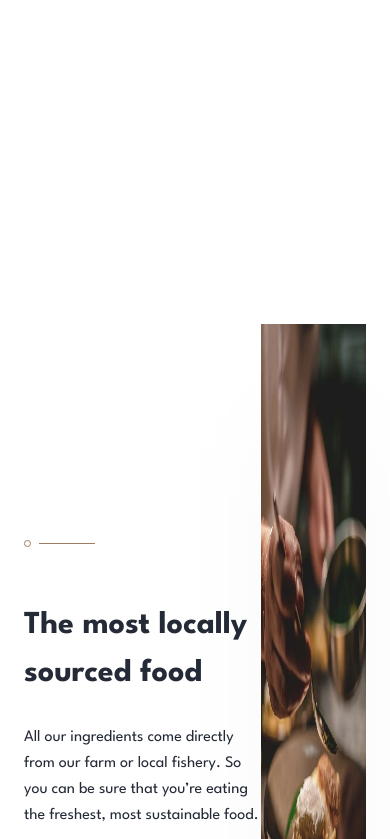
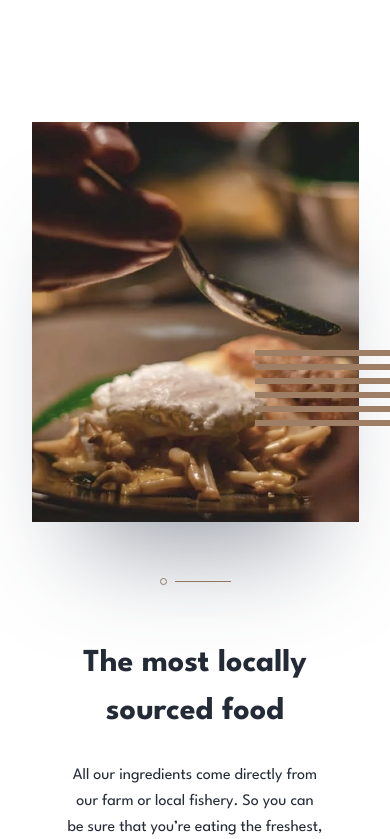
Before and after one commit to GustavoJuvino/dine-restaurant, a Next.js app: page / in a window 390 px wide. Shown: the part 1545-2384 px from the top of the page. Built offline with nearby package versions, Linux system fonts and the light colour scheme.

Commit message:
feat: add design responsive in Characteristics component

```diff
--- a/src/app/components/Characteristics.tsx
+++ b/src/app/components/Characteristics.tsx
@@ -3,12 +3,12 @@ import React from 'react';
 import FarmImage from 'public/assets/homepage/enjoyable-place-desktop@2x.jpg';
 import FarmResponsiveImage from 'public/assets/homepage/enjoyable-place-tablet@2x.jpg';
 import LocallyImage from 'public/assets/homepage/locally-sourced-desktop@2x.jpg';
-// import LocallyResponsiveImage from 'public/assets/homepage/locally-sourced-tablet@2x.jpg';
+import LocallyResponsiveImage from 'public/assets/homepage/locally-sourced-tablet@2x.jpg';
 import { PatternDivide, PatternLines } from '../../../public/assets/svgs';
 
 function Characteristics() {
   return (
-    <section className="flex h-auto w-full flex-col items-center gap-y-32">
+    <section className="flex h-auto w-full flex-col items-center gap-y-[118px] md:gap-y-32">
       <section className="
           relative
           flex
@@ -27,7 +27,17 @@ function Characteristics() {
             height={1440}
             alt="characteristic-image"
             src={FarmImage}
-            className="absolute top-[-4.5rem] z-50 h-[720px] w-[400px] object-cover shadow-3xl max-md:hidden xl:w-[540px]"
+            className="
+              absolute
+              top-[-4.5rem]
+              z-50
+              h-[720px]
+              w-[400px]
+              object-cover
+              shadow-3xl
+              max-md:hidden
+              xl:w-[540px]
+            "
           />
 
           <Image
@@ -35,7 +45,18 @@ function Characteristics() {
             height={720}
             alt="characteristic-responsive-image"
             src={FarmResponsiveImage}
-            className="absolute top-[-8.5rem] h-[400px] w-[327px] object-cover shadow-3xl sm:top-[-8rem] sm:h-[360px] sm:w-[573px] md:hidden"
+            className="
+              absolute
+              top-[-8.5rem]
+              h-[400px]
+              w-[327px]
+              object-cover
+              shadow-3xl
+              sm:top-[-8rem]
+              sm:h-[360px]
+              sm:w-[573px]
+              md:hidden
+            "
           />
         </div>
 
@@ -54,7 +75,9 @@ function Characteristics() {
           "
         >
           <PatternDivide />
-          <h1 className="mb-[27px] mt-[55px] text-[32px] font-bold text-ebony-clay sm:text-5xl"> Enjoyable place for all the family</h1>
+          <h1 className="mb-[27px] mt-[55px] text-[32px] font-bold text-ebony-clay sm:text-5xl">
+            Enjoyable place for all the family
+          </h1>
           <p className="text-base text-ebony-clay sm:text-body-2">
             Our relaxed surroundings make dining with us a great
             experience for everyone. We can even arrange a tour
@@ -64,13 +87,14 @@ function Characteristics() {
       </section>
 
       <section className="
-          mt-[12rem]
           flex
           w-full
-          flex-row-reverse
           items-center
           justify-between
           max-xl:px-6
+          max-md:flex-col
+          md:mt-[12rem]
+          md:flex-row-reverse
           xl:w-[1110px]
         "
       >
@@ -80,12 +104,47 @@ function Characteristics() {
             height={1440}
             alt="characteristic-image"
             src={LocallyImage}
-            className="h-[720px] w-[400px] shadow-3xl xl:h-[720px] xl:w-[540px]"
+            className="h-[720px] w-[400px] shadow-3xl max-md:hidden xl:h-[720px] xl:w-[540px]"
           />
-          {/* <PatternLines className="absolute right-[-7.5rem] top-0 w-fit" /> */}
+          <Image
+            width={1146}
+            height={720}
+            alt="characteristic-responsive-image"
+            src={LocallyResponsiveImage}
+            className="
+              h-[400px]
+              w-[327px]
+              object-cover
+              shadow-3xl
+              sm:top-[-8rem]
+              sm:h-[360px]
+              sm:w-[573px]
+              md:hidden
+            "
+          />
+          <PatternLines className="
+              absolute
+              right-[-3.5rem]
+              top-[228px]
+              md:right-[-5rem]
+              md:top-[282px]
+              xl:right-[-7.5rem]
+            "
+          />
         </div>
 
-        <div className="sm:w-[457px] md:w-[40%] lg:w-[445px]">
+        <div className="
+            flex
+            w-[75%]
+            flex-col
+            max-md:mt-14
+            max-md:items-center
+            max-md:text-center
+            sm:w-[457px]
+            md:w-[40%]
+            lg:w-[445px]
+          "
+        >
           <PatternDivide />
           <h1 className="mb-[27px] mt-[55px] text-[32px] font-bold text-ebony-clay sm:text-5xl">
             The most locally sourced food
--- a/src/app/globals.css
+++ b/src/app/globals.css
@@ -6,9 +6,14 @@
   box-sizing: border-box;
 }
 
+html {
+  overflow-x: hidden;
+}
+
 body {
   margin: 0px;
   padding:0;
+  overflow-x: hidden;
 }
 
 ul, li{
```
